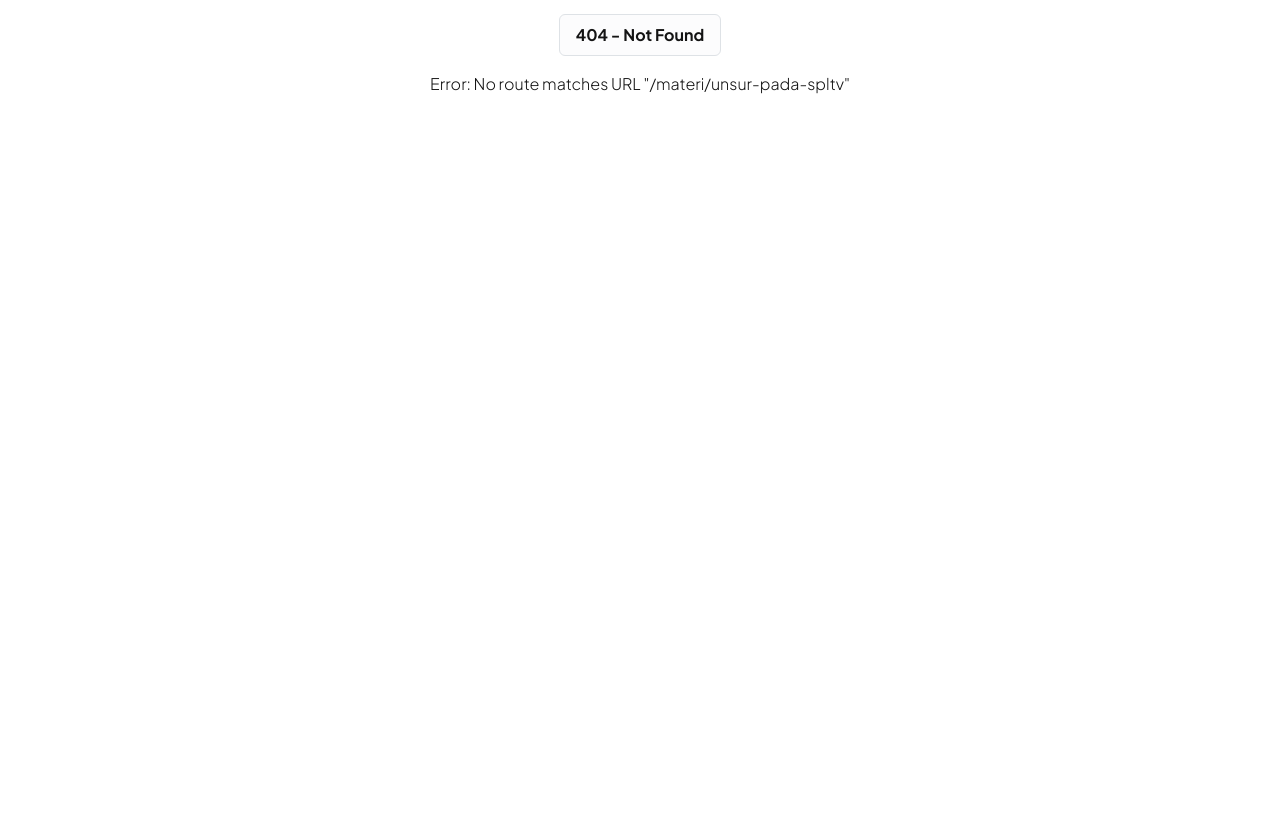
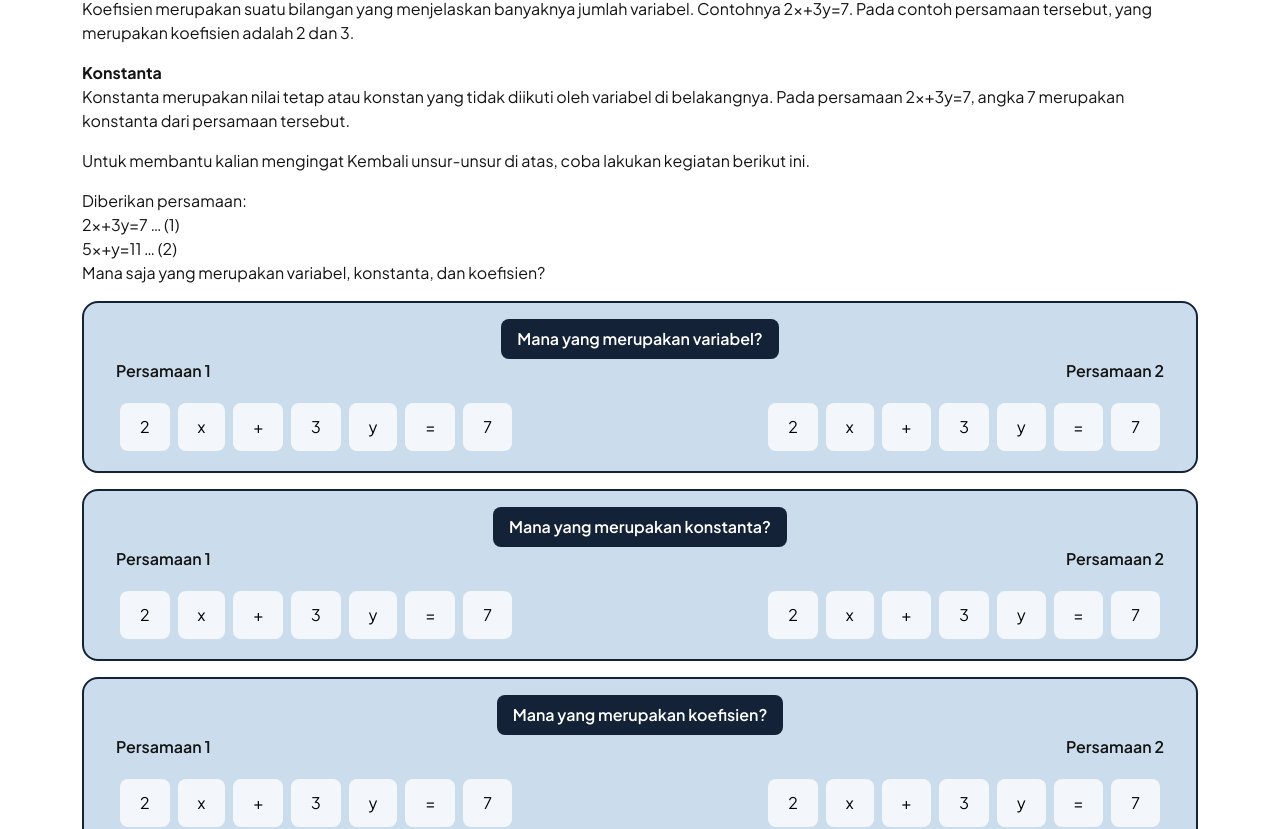
Before and after one commit to ferdhyihza/homemath-web, a React (Vite) app: page /materi/unsur-pada-spltv in a window 1280 px wide. Before the commit this address had no page. Shown: the part 373-1202 px from the top of the page. Before the commit the page ends 800 px from the top, so only its background shows below. Built offline with nearby package versions, Linux system fonts and the light colour scheme.

Commit message:
materi unsur pada spltv

```diff
--- a/src/index.css
+++ b/src/index.css
@@ -22,3 +22,23 @@ body {
   color: #fff;
   background-color: #142237;
 }
+
+.bg-blue-subtle {
+  background-color: #cbddec;
+}
+
+.border-blue {
+  border-color: #142237 !important;
+}
+
+.persamaan button {
+  border-radius: 8px;
+  padding: 12px 20px;
+  margin: 4px;
+  background-color: #f3f6fa;
+  border: none;
+}
+
+.persamaan button:hover {
+  background-color: #fff;
+}
--- a/src/main.jsx
+++ b/src/main.jsx
@@ -11,6 +11,7 @@ import SubjectMatter from './pages/SubjectMatter.jsx';
 import Exercise from './pages/Exercise.jsx';
 import PengantarSPLTV from './pages/SubjectMatter/PengantarSPLTV.jsx';
 import ErrorPage from './pages/404.jsx';
+import UnsurPadaSPLTV from './pages/SubjectMatter/UnsurPadaSPLTV.jsx';
 
 const router = createBrowserRouter([
   {
@@ -34,6 +35,10 @@ const router = createBrowserRouter([
     path: '/materi/pengantar-spltv',
     element: <PengantarSPLTV />,
   },
+  {
+    path: '/materi/unsur-pada-spltv',
+    element: <UnsurPadaSPLTV />,
+  },
 ]);
 
 createRoot(document.getElementById('root')).render(
--- /dev/null
+++ b/src/pages/SubjectMatter/UnsurPadaSPLTV.jsx
@@ -0,0 +1,126 @@
+import NextButton from '../../components/buttons/NextButton';
+import Main from '../../components/layouts/Main';
+
+export default function UnsurPadaSPLTV() {
+  return (
+    <Main>
+      <h3 className="fw-bold pb-3">Unsur pada SPLTV</h3>
+      <p>
+        Mari kita ingat sejenak, unsur-unsur yang terdapat pada sistem persamaan linear. <br />
+        <b>Masih ingatkah unsur apa saja yang ada pada persamaan linear?</b>
+      </p>
+      <p>Jika sudah lupa, coba simak penjelasan berikut.</p>
+      <p>
+        <b>Variabel</b> <br />
+        Merupakan simbol atau huruf suatu nilai yang besarnya belum diketahui secara pasti. Variabel biasanya dilambangkan dengan huruf x,y,z atau lain sebagainya. Diberikan 2x+3y=7. Pada persamaan tersebut, yang merupakan variabel adalah x
+        dan y.
+      </p>
+      <p>
+        <b>Koefisien</b> <br />
+        Koefisien merupakan suatu bilangan yang menjelaskan banyaknya jumlah variabel. Contohnya 2x+3y=7. Pada contoh persamaan tersebut, yang merupakan koefisien adalah 2 dan 3.
+      </p>
+      <p>
+        <b>Konstanta</b> <br />
+        Konstanta merupakan nilai tetap atau konstan yang tidak diikuti oleh variabel di belakangnya. Pada persamaan 2x+3y=7, angka 7 merupakan konstanta dari persamaan tersebut.
+      </p>
+      <p>Untuk membantu kalian mengingat Kembali unsur-unsur di atas, coba lakukan kegiatan berikut ini.</p>
+      <p>
+        Diberikan persamaan: <br />
+        2x+3y=7 … (1) <br />
+        5x+y=11 … (2) <br />
+        Mana saja yang merupakan variabel, konstanta, dan koefisien?
+      </p>
+      <div className="bg-blue-subtle mb-3 rounded-4 p-3 border border-blue border-2 text-center">
+        <p className="bg-darkblue p-2 px-3 rounded-3 d-inline-block fw-semibold mb-0">Mana yang merupakan variabel?</p>
+        <div className="row justify-content-between px-3">
+          <div className="col text-start">
+            <p className="fw-semibold">Persamaan 1</p>
+            <div className="persamaan">
+              <button>2</button>
+              <button>x</button>
+              <button>+</button>
+              <button>3</button>
+              <button>y</button>
+              <button>=</button>
+              <button>7</button>
+            </div>
+          </div>
+          <div className="col text-end">
+            <p className="fw-semibold">Persamaan 2</p>
+            <div className="persamaan">
+              <button>2</button>
+              <button>x</button>
+              <button>+</button>
+              <button>3</button>
+              <button>y</button>
+              <button>=</button>
+              <button>7</button>
+            </div>
+          </div>
+        </div>
+      </div>
+      <div className="bg-blue-subtle mb-3 rounded-4 p-3 border border-blue border-2 text-center">
+        <p className="bg-darkblue p-2 px-3 rounded-3 d-inline-block fw-semibold mb-0">Mana yang merupakan konstanta?</p>
+        <div className="row justify-content-between px-3">
+          <div className="col text-start">
+            <p className="fw-semibold">Persamaan 1</p>
+            <div className="persamaan">
+              <button>2</button>
+              <button>x</button>
+              <button>+</button>
+              <button>3</button>
+              <button>y</button>
+              <button>=</button>
+              <button>7</button>
+            </div>
+          </div>
+          <div className="col text-end">
+            <p className="fw-semibold">Persamaan 2</p>
+            <div className="persamaan">
+              <button>2</button>
+              <button>x</button>
+              <button>+</button>
+              <button>3</button>
+              <button>y</button>
+              <button>=</button>
+              <button>7</button>
+            </div>
+          </div>
+        </div>
+      </div>
+      <div className="bg-blue-subtle mb-3 rounded-4 p-3 border border-blue border-2 text-center">
+        <p className="bg-darkblue p-2 px-3 rounded-3 d-inline-block fw-semibold mb-0">Mana yang merupakan koefisien?</p>
+        <div className="row justify-content-between px-3">
+          <div className="col text-start">
+            <p className="fw-semibold">Persamaan 1</p>
+            <div className="persamaan">
+              <button>2</button>
+              <button>x</button>
+              <button>+</button>
+              <button>3</button>
+              <button>y</button>
+              <button>=</button>
+              <button>7</button>
+            </div>
+          </div>
+          <div className="col text-end">
+            <p className="fw-semibold">Persamaan 2</p>
+            <div className="persamaan">
+              <button>2</button>
+              <button>x</button>
+              <button>+</button>
+              <button>3</button>
+              <button>y</button>
+              <button>=</button>
+              <button>7</button>
+            </div>
+          </div>
+        </div>
+      </div>
+
+      <div className="d-flex justify-content-center py-4">
+        <NextButton link="/materi/bentuk-umum-spltv" />
+      </div>
+    </Main>
+  );
+}
```
